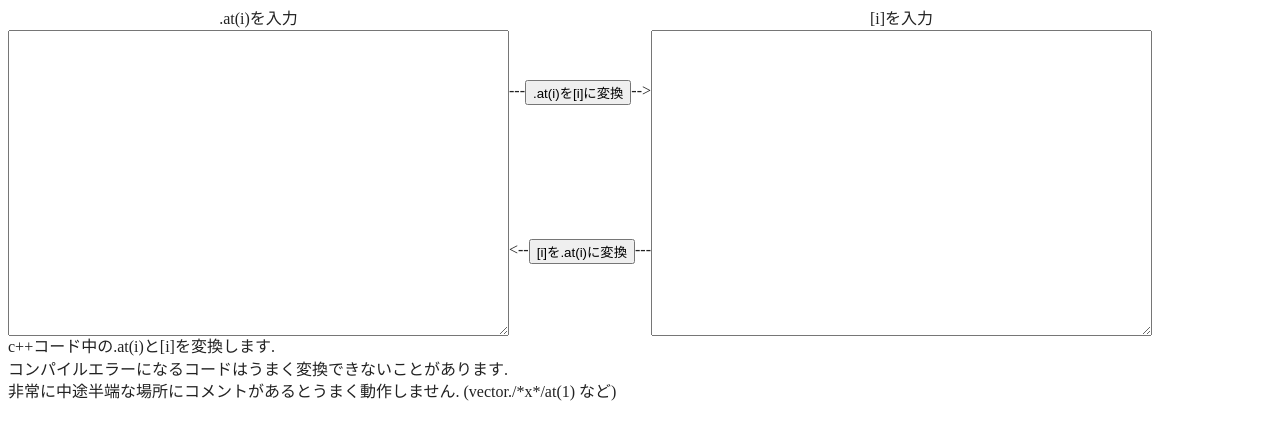
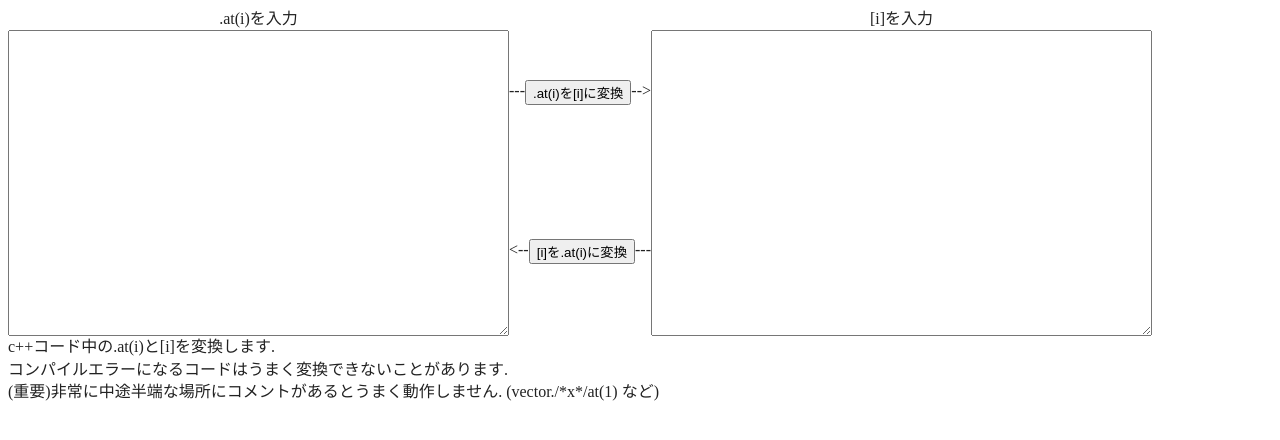
Before and after one commit to hamukatu8686/convert-Vector-and-Array, a website built with webpack: page index.html in a window 1280 px wide. Built offline with nearby package versions, Linux system fonts and the light colour scheme.

Commit message:
Update index.html
for hakatarou

```diff
--- a/index.html
+++ b/index.html
@@ -50,7 +50,7 @@
   </div>
   <label>c++コード中の.at(i)と[i]を変換します.<br>
     コンパイルエラーになるコードはうまく変換できないことがあります.<br>
-    非常に中途半端な場所にコメントがあるとうまく動作しません. (vector./*x*/at(1) など)
+    (重要)非常に中途半端な場所にコメントがあるとうまく動作しません. (vector./*x*/at(1) など)
   </label>
 
   <script src="js/app.js"></script>
```
